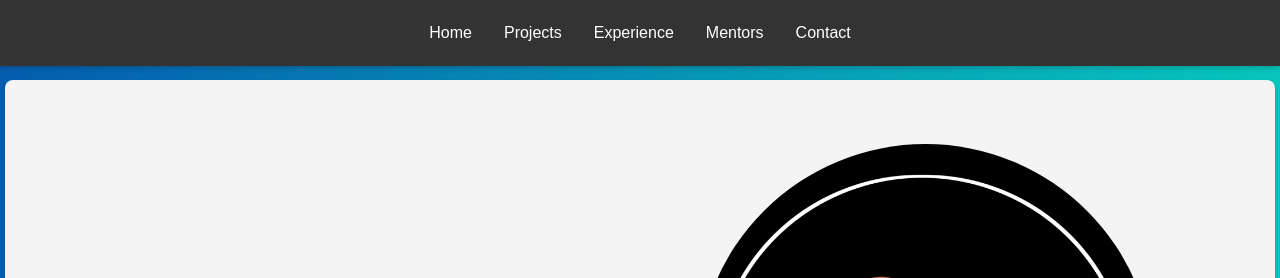
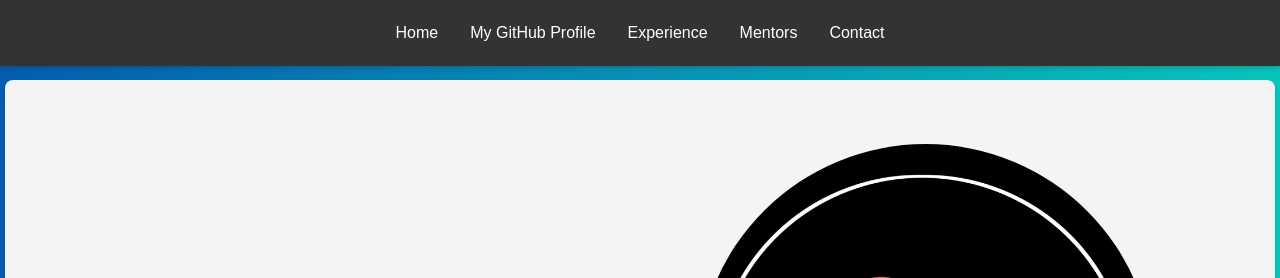
Before and after one commit to abhi20044456/Portfolio-Abhi, a plain HTML site: page index.html in a window 1280 px wide. Shown: the top 278 px of the page. Drawn offline with Linux system fonts and the light colour scheme.

Commit message:
Update index.html

```diff
--- a/index.html
+++ b/index.html
@@ -11,7 +11,8 @@
         <nav>
             <ul>
                 <li><a href="#home">Home</a></li>
-                <li><a href="#projects">Projects</a></li>
+                <li><a href="https://github.com/abhi20044456" target="_blank">My GitHub Profile</a>
+</li>
                 <li><a href="#experience">Experience</a></li>
                 <li><a href="#mentors">Mentors</a></li>
                 <li><a href="#contact">Contact</a></li>
```
